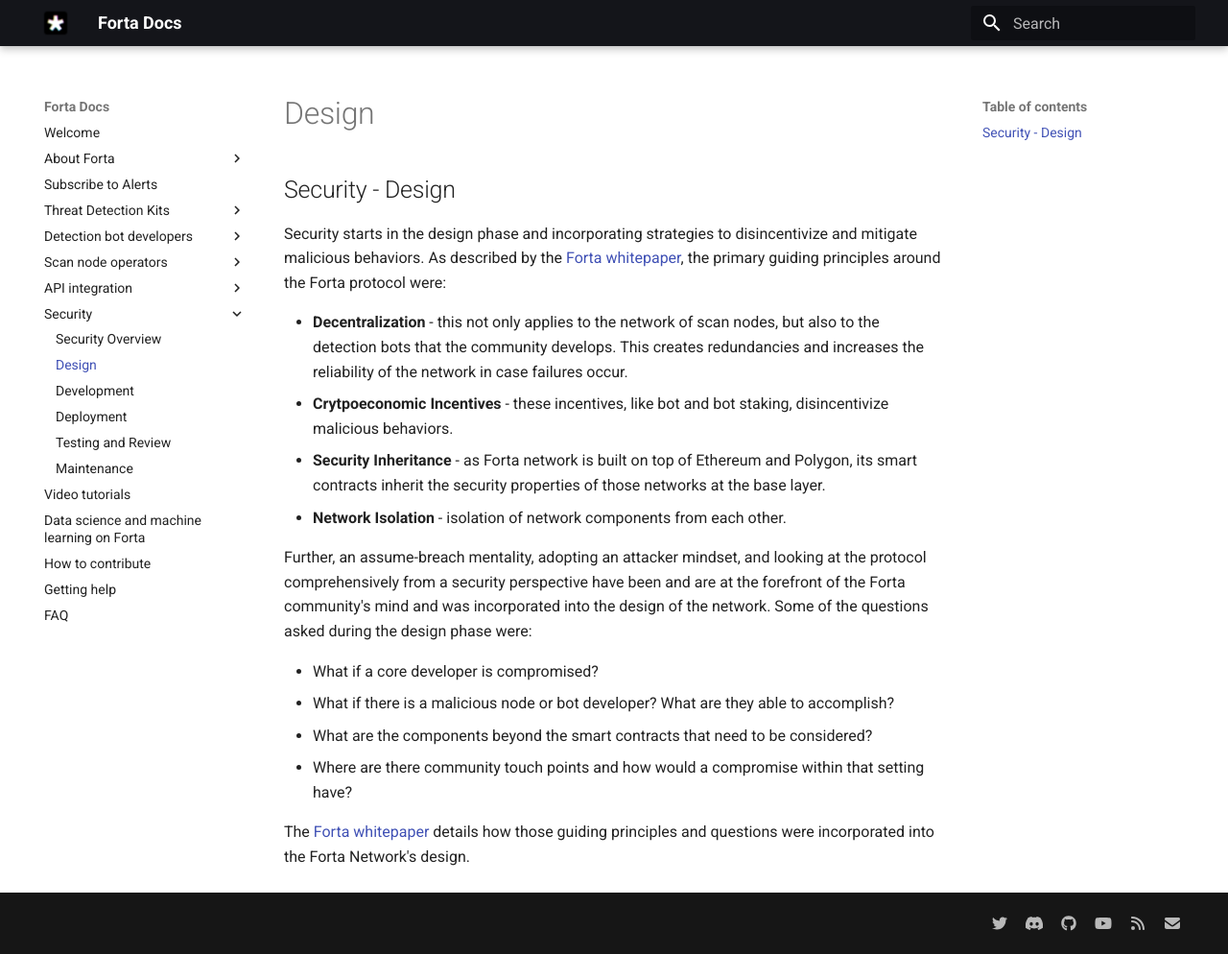
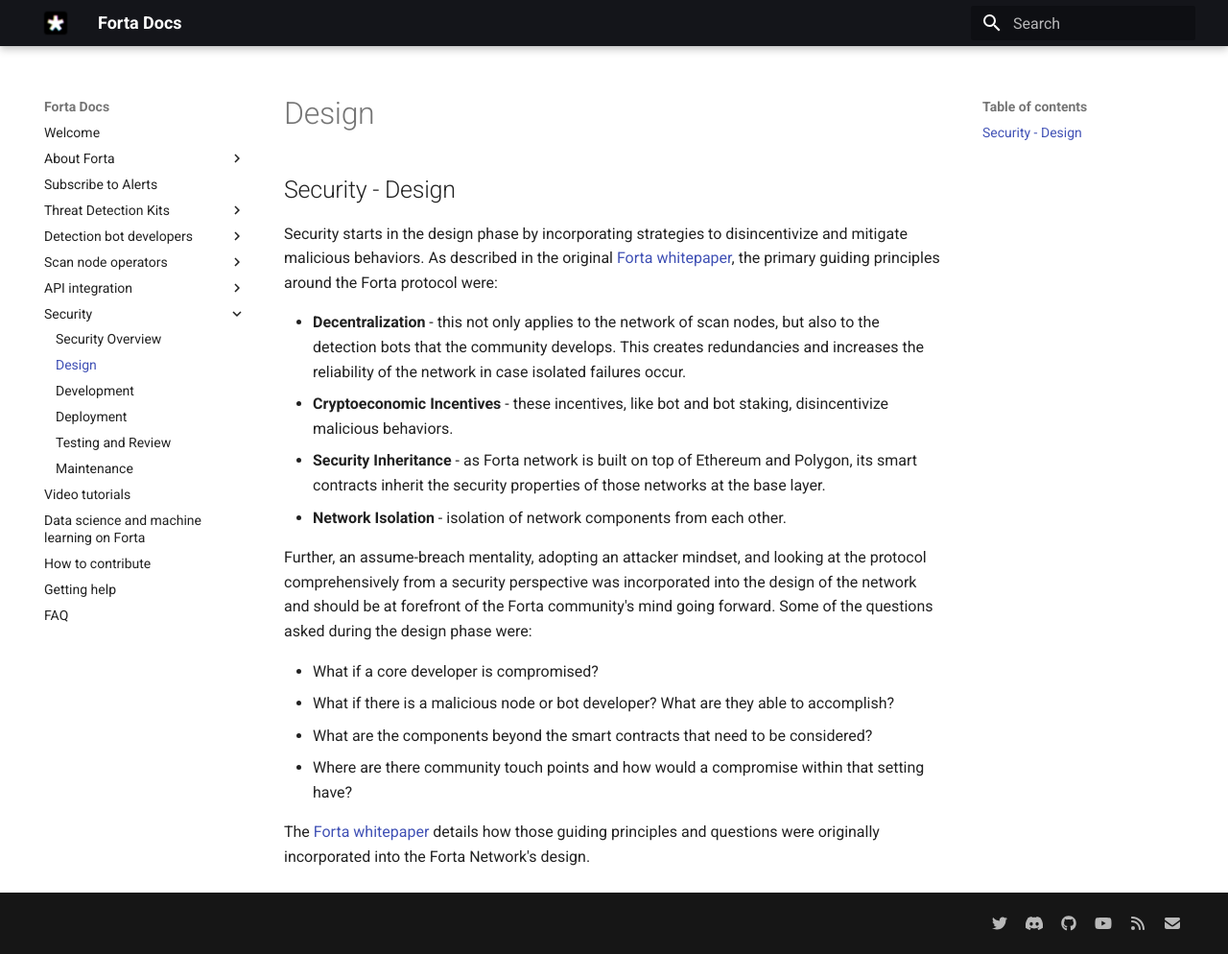
Before and after one commit to forta-network/docs, an MkDocs documentation site: the page built from docs/security-design.md, in a window 1280 px wide and 994 px high. Shown: the whole window at 96% size. Built offline with MkDocs 1.6.1 and Material for MkDocs 9.7.7, drawn with Linux system fonts in a browser that asks for light colours.

Commit message:
incorporated John's feedback

```diff
--- a/docs/security-design.md
+++ b/docs/security-design.md
@@ -1,17 +1,17 @@
 ## Security - Design
 
-Security starts in the design phase and incorporating strategies to disincentivize and mitigate malicious behaviors. As described by the [Forta whitepaper](TODO LINK), the primary guiding principles around the Forta protocol were:
+Security starts in the design phase by incorporating strategies to disincentivize and mitigate malicious behaviors. As described in the original [Forta whitepaper](TODO LINK), the primary guiding principles around the Forta protocol were:
 
-- **Decentralization** - this not only applies to the network of scan nodes, but also to the detection bots that the community develops. This creates redundancies and increases the reliability of the network in case failures occur.
-- **Crytpoeconomic Incentives** - these incentives, like bot and bot staking, disincentivize malicious behaviors.
+- **Decentralization** - this not only applies to the network of scan nodes, but also to the detection bots that the community develops. This creates redundancies and increases the reliability of the network in case isolated failures occur.
+- **Cryptoeconomic Incentives** - these incentives, like bot and bot staking, disincentivize malicious behaviors.
 - **Security Inheritance** - as Forta network is built on top of Ethereum and Polygon, its smart contracts inherit the security properties of those networks at the base layer.
 - **Network Isolation** - isolation of network components from each other.
 
-Further, an assume-breach mentality, adopting an attacker mindset, and looking at the protocol comprehensively from a security perspective have been and are at the forefront of the Forta community's mind and was incorporated into the design of the network. Some of the questions asked during the design phase were:
+Further, an assume-breach mentality, adopting an attacker mindset, and looking at the protocol comprehensively from a security perspective was incorporated into the design of the network and should be at forefront of the Forta community's mind going forward. Some of the questions asked during the design phase were:
 
 - What if a core developer is compromised?
 - What if there is a malicious node or bot developer? What are they able to accomplish?
 - What are the components beyond the smart contracts that need to be considered?
 - Where are there community touch points and how would a compromise within that setting have?
 
-The [Forta whitepaper](TODO LINK) details how those guiding principles and questions were incorporated into the Forta Network's design.
+The [Forta whitepaper](TODO LINK) details how those guiding principles and questions were originally incorporated into the Forta Network's design.
```
Also changed, not shown: docs/security-testing.md (+1 -1 lines).
